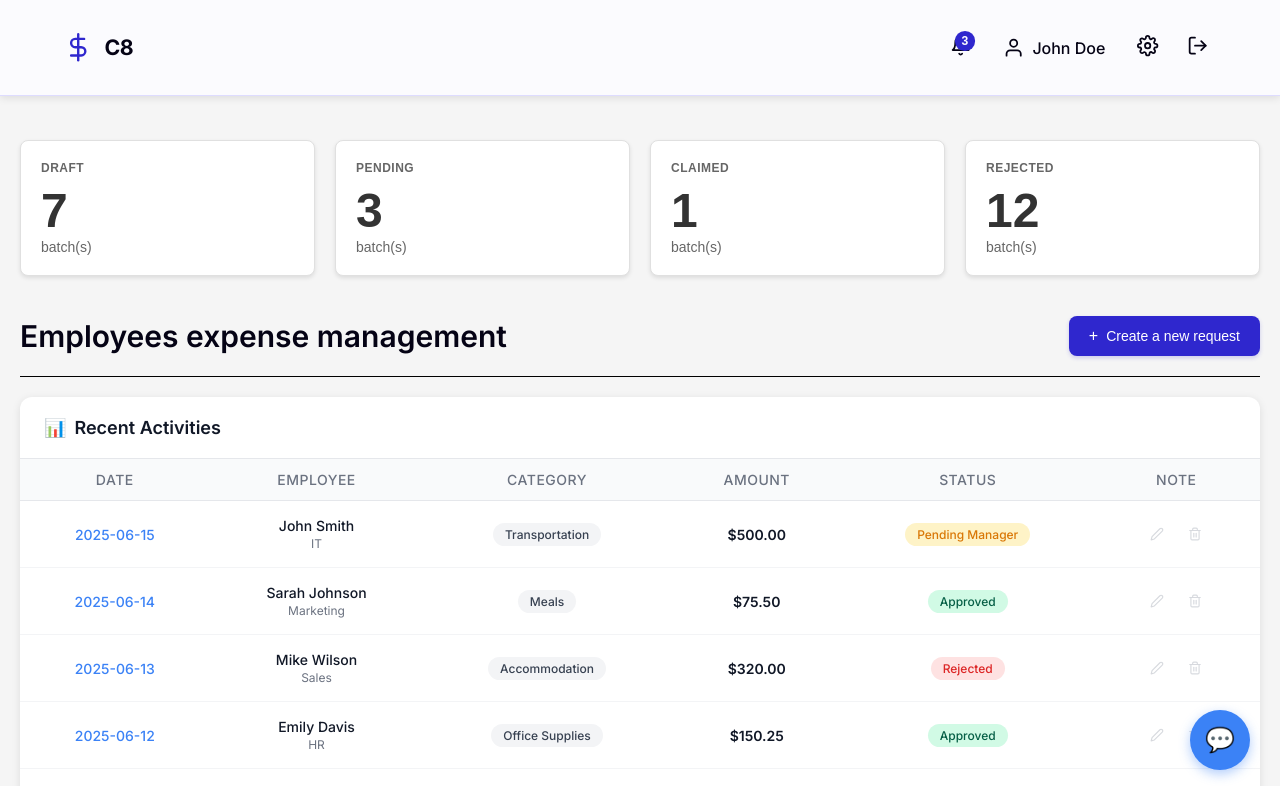
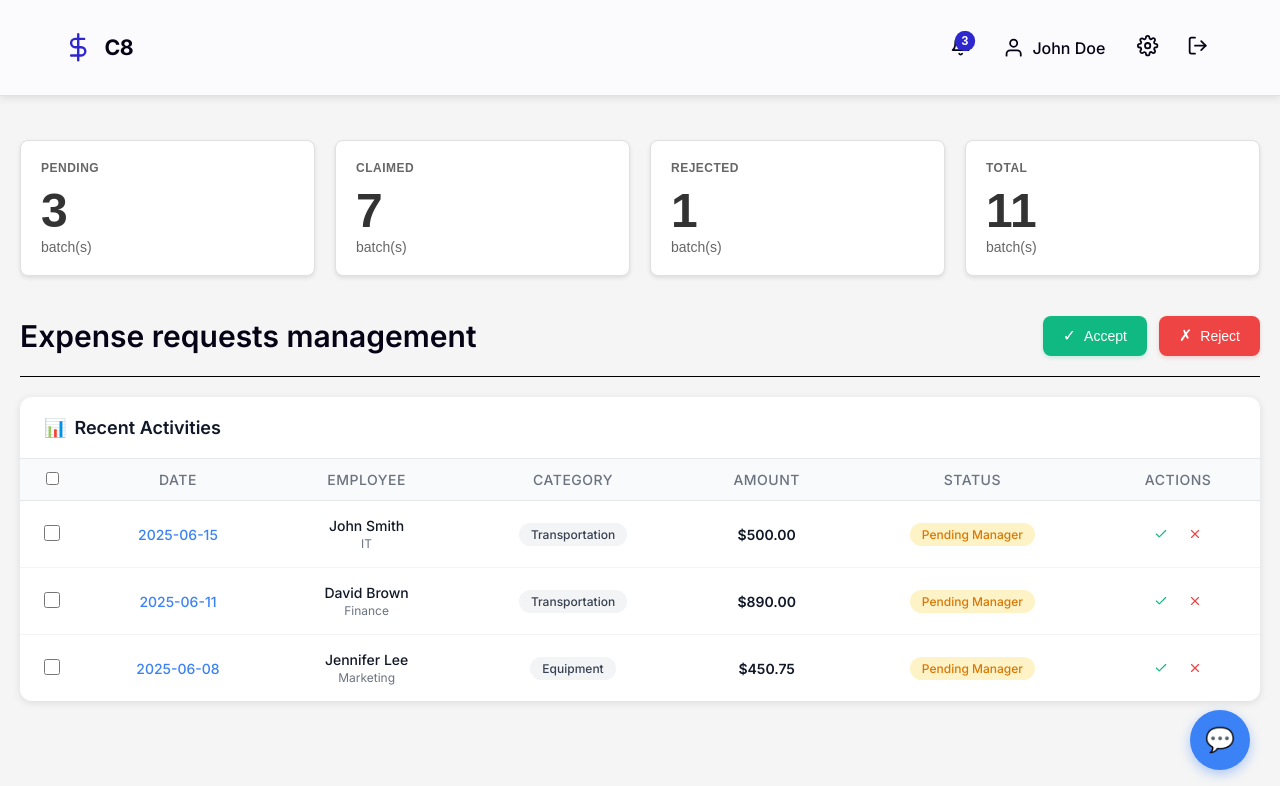
Before and after one commit to huyhuyhuy8s/c8-scrum-training, a React (Vite) app in the folder front-end/: page / in a window 1280 px wide. Shown: the top 786 px of the page. Built offline with nearby package versions, Linux system fonts and the light colour scheme.

Commit message:
Add main layout for manager
Completed to create main layout for manager.
Edit the action bar to accpet & reject

```diff
--- a/front-end/src/App.jsx
+++ b/front-end/src/App.jsx
@@ -7,7 +7,8 @@ function App() {
   return (
     <Router>
       <Routes>
-        <Route path="/" element={<MainLayout />} />
+        <Route path="/" element={<MainLayout userRole="manager" />} />
+        <Route path="/employee" element={<MainLayout userRole="employee" />} />
       </Routes>
     </Router>
   );
--- a/front-end/src/components/Action.jsx
+++ b/front-end/src/components/Action.jsx
@@ -1,18 +1,39 @@
 import React from 'react'
 
-const Action = ({ title, buttonText, onButtonClick }) => {
+const Action = ({ title, buttons = [], userRole = 'employee' }) => {
+  // Default button for employee (backward compatibility)
+  const defaultButtons = [
+    {
+      text: "Create a new request",
+      icon: "+",
+      className: "action-create-button",
+      onClick: () => console.log("Create new request")
+    }
+  ];
+
+  const displayButtons = buttons.length > 0 ? buttons : defaultButtons;
+
   return (
     <div className="action-container">
       <h1 className="action-title">
         {title}
       </h1>
-        <button
-        className="action-create-button"
-        onClick={onButtonClick}
-      >
-        <span className="action-create-button-icon">+</span>
-        {buttonText}
-      </button>
+
+      <div className="action-buttons-container">
+        {displayButtons.map((button, index) => (
+          <button
+            key={index}
+            className={button.className || "action-create-button"}
+            onClick={button.onClick}
+            title={button.title || button.text}
+          >
+            {button.icon && (
+              <span className="action-button-icon">{button.icon}</span>
+            )}
+            {button.text}
+          </button>
+        ))}
+      </div>
     </div>
   )
 }
--- a/front-end/src/components/List.jsx
+++ b/front-end/src/components/List.jsx
@@ -1,11 +1,12 @@
 import React, { useState } from 'react'
-import { FiEdit2, FiTrash2 } from 'react-icons/fi'
+import { FiEdit2, FiTrash2, FiCheck, FiX } from 'react-icons/fi'
 import AddExpense from './AddExpense'
 import '../styles/List.css'
 
-const List = ({ title = "Recent Activities", data = [] }) => {
+const List = ({ title = "Recent Activities", data = [], userRole = 'employee' }) => {
   const [showModal, setShowModal] = useState(false)
   const [selectedExpense, setSelectedExpense] = useState(null)
+  const [selectedRequests, setSelectedRequests] = useState([]) // For checkboxes
 
   // Sample data if no data is provided
   const sampleData = [
@@ -114,9 +115,22 @@ const List = ({ title = "Recent Activities", data = [] }) => {
       amount: "$2,500.00",
       status: "approved",
       statusText: "Approved"
+    }  ];
+
+  // Filter data based on user role
+  const getFilteredData = () => {
+    const baseData = data.length > 0 ? data : sampleData;
+
+    if (userRole === 'manager') {
+      // Manager should see requests that need approval (pending status)
+      return baseData.filter(item => item.status === 'pending');
+    } else {
+      // Employee sees all their requests
+      return baseData;
     }
-  ];
-  const displayData = data.length > 0 ? data : sampleData;
+  };
+
+  const displayData = getFilteredData();
 
   const handleRowClick = (expense) => {
     setSelectedExpense(expense)
@@ -155,6 +169,50 @@ const List = ({ title = "Recent Activities", data = [] }) => {
     }
   }
 
+  // Checkbox handlers
+  const handleSelectRequest = (requestId) => {
+    setSelectedRequests(prev => {
+      if (prev.includes(requestId)) {
+        return prev.filter(id => id !== requestId);
+      } else {
+        return [...prev, requestId];
+      }
+    });
+  };
+
+  const handleSelectAll = () => {
+    if (selectedRequests.length === displayData.length) {
+      setSelectedRequests([]);
+    } else {
+      setSelectedRequests(displayData.map(item => item.id));
+    }
+  };
+
+  // Manager action handlers
+  const handleAcceptRequest = (e, item) => {
+    e.stopPropagation();
+    if (userRole !== 'manager') return;
+
+    console.log(`Accept request with ID: ${item.id}`);
+    alert(`Request from "${item.employee.name}" has been accepted!`);
+    // Here you would typically call an API to update the request status
+  };
+
+  const handleRejectRequest = (e, item) => {
+    e.stopPropagation();
+    if (userRole !== 'manager') return;
+
+    const confirmReject = window.confirm(
+      `Are you sure you want to reject the expense request from "${item.employee.name}"?\n\nThis action can be undone later.`
+    );
+
+    if (confirmReject) {
+      console.log(`Reject request with ID: ${item.id}`);
+      alert(`Request from "${item.employee.name}" has been rejected!`);
+      // Here you would typically call an API to update the request status
+    }
+  };
+
   const closeModal = () => {
     setShowModal(false)
     setSelectedExpense(null)
@@ -183,15 +241,24 @@ const List = ({ title = "Recent Activities", data = [] }) => {
 
       <table className="list-table">        <thead className="list-table-header">
           <tr>
+            {userRole === 'manager' && (
+              <th>
+                <input
+                  type="checkbox"
+                  checked={selectedRequests.length === displayData.length && displayData.length > 0}
+                  onChange={handleSelectAll}
+                  title="Select all"
+                />
+              </th>
+            )}
             <th>Date</th>
             <th>Employee</th>
             <th>Category</th>
             <th>Amount</th>
             <th>Status</th>
-            <th>Note</th>
+            <th>{userRole === 'manager' ? 'Actions' : 'Note'}</th>
           </tr>
-        </thead>
-        <tbody>
+        </thead>        <tbody>
           {displayData.map((item) => (
             <tr
               key={item.id}
@@ -199,6 +266,21 @@ const List = ({ title = "Recent Activities", data = [] }) => {
               onClick={() => handleRowClick(item)}
               title="Click to view details"
             >
+              {userRole === 'manager' && (                <td className="list-table-cell checkbox-cell">
+                  <input
+                    type="checkbox"
+                    checked={selectedRequests.includes(item.id)}
+                    onChange={(e) => {
+                      e.stopPropagation();
+                      handleSelectRequest(item.id);
+                    }}
+                    onClick={(e) => {
+                      e.stopPropagation();
+                    }}
+                    title="Select this request"
+                  />
+                </td>
+              )}
               <td className="list-table-cell">
                 <span className="list-date">{item.date}</span>
               </td>
@@ -217,8 +299,29 @@ const List = ({ title = "Recent Activities", data = [] }) => {
                 <span className={`list-status ${getStatusClass(item.status)}`}>
                   {item.statusText}
                 </span>
-              </td>
-              <td className="list-table-cell">                <div className="list-actions">
+              </td>              <td className="list-table-cell">
+                <div className="list-actions">
+                  {userRole === 'manager' ? (
+                    // Manager view: Accept/Reject buttons
+                    <>
+                      <button
+                        className="action-button accept-button"
+                        onClick={(e) => handleAcceptRequest(e, item)}
+                        title="Accept this request"
+                      >
+                        <FiCheck />
+                      </button>
+                      <button
+                        className="action-button reject-button"
+                        onClick={(e) => handleRejectRequest(e, item)}
+                        title="Reject this request"
+                      >
+                        <FiX />
+                      </button>
+                    </>
+                  ) : (
+                    // Employee view: Update/Delete buttons
+                    <>
                       <button
                         className={`action-button update-button ${item.status !== 'draft' ? 'disabled' : ''}`}
                         onClick={(e) => handleUpdate(e, item)}
@@ -235,6 +338,8 @@ const List = ({ title = "Recent Activities", data = [] }) => {
                       >
                         <FiTrash2 />
                       </button>
+                    </>
+                  )}
                 </div>
               </td>
             </tr>
--- a/front-end/src/components/MainLayout.jsx
+++ b/front-end/src/components/MainLayout.jsx
@@ -7,12 +7,22 @@ import List from "./List";
 import FeedbackButton from "./FeedbackButton";
 import "../styles/MainLayout.css";
 
-const MainLayout = () => {
+const MainLayout = ({ userRole = 'employee' }) => {
   const [showAddExpense, setShowAddExpense] = useState(false);
 
   const handleCreateRequest = () => {
     console.log("Create new request");
     setShowAddExpense(true);
+  };
+
+  const handleAcceptRequest = () => {
+    console.log("Accept request");
+    alert("Request has been accepted!");
+  };
+
+  const handleRejectRequest = () => {
+    console.log("Reject request");
+    alert("Request has been rejected!");
   };
 
   const handleCloseAddExpense = () => {
@@ -22,6 +32,44 @@ const MainLayout = () => {
   const handleFeedback = () => {
     console.log("Feedback submitted");
     alert("Thank you for your feedback! We appreciate your input.");
+  };
+
+  // Define buttons based on user role
+  const getActionButtons = () => {
+    if (userRole === 'manager') {
+      return [
+        {
+          text: "Accept",
+          icon: "✓",
+          className: "action-accept-button",
+          onClick: handleAcceptRequest,
+          title: "Accept selected requests"
+        },
+        {
+          text: "Reject",
+          icon: "✗",
+          className: "action-reject-button",
+          onClick: handleRejectRequest,
+          title: "Reject selected requests"
+        }
+      ];
+    } else {
+      return [
+        {
+          text: "Create a new request",
+          icon: "+",
+          className: "action-create-button",
+          onClick: handleCreateRequest,
+          title: "Create a new expense request"
+        }
+      ];
+    }
+  };
+
+  const getActionTitle = () => {
+    return userRole === 'manager'
+      ? "Expense requests management"
+      : "Employees expense management";
   };
   return (
     <>
@@ -54,25 +102,23 @@ const MainLayout = () => {
             </div>
           </div>
         )}
-
-        {/* Dashboard Cards */}
+          {/* Dashboard Cards */}
         <div className="dashboard-cards">
-          <Card title="DRAFT" count="7" subtitle="batch(s)" />
-
           <Card title="PENDING" count="3" subtitle="batch(s)" />
 
-          <Card title="CLAIMED" count="1" subtitle="batch(s)" />
+          <Card title="CLAIMED" count="7" subtitle="batch(s)" />
 
-          <Card title="REJECTED" count="12" subtitle="batch(s)" />
-        </div>
-        {/* Action Section */}
+          <Card title="REJECTED" count="1" subtitle="batch(s)" />
+
+          <Card title="TOTAL" count="11" subtitle="batch(s)" />
+        </div>{/* Action Section */}
         <Action
-          title="Employees expense management"
-          buttonText="Create a new request"
-          onButtonClick={handleCreateRequest}
+          title={getActionTitle()}
+          buttons={getActionButtons()}
+          userRole={userRole}
         />
         {/* List Component */}
-        <List />
+        <List userRole={userRole} />
         {/* Feedback Button */}
         <FeedbackButton onClick={handleFeedback} />
       </div>
--- a/front-end/src/styles/Action.css
+++ b/front-end/src/styles/Action.css
@@ -55,3 +55,98 @@
   font-size: 16px;
   line-height: 1;
 }
+
+/* Container for multiple buttons */
+.action-buttons-container {
+  display: flex;
+  gap: 12px;
+  align-items: center;
+}
+
+/* Common button icon style */
+.action-button-icon {
+  font-size: 16px;
+  line-height: 1;
+}
+
+/* Accept button style */
+.action-accept-button {
+  background-color: #10b981;
+  color: white;
+  border: none;
+  border-radius: 8px;
+  padding: 12px 20px;
+  font-size: 14px;
+  font-weight: 500;
+  cursor: pointer;
+  display: flex;
+  align-items: center;
+  gap: 8px;
+  transition: all 0.3s ease;
+  box-shadow: 0 2px 4px rgba(16, 185, 129, 0.2);
+}
+
+.action-accept-button:hover {
+  background-color: #059669;
+  transform: translateY(-2px);
+  box-shadow: 0 4px 12px rgba(16, 185, 129, 0.3);
+}
+
+.action-accept-button:active {
+  transform: translateY(-1px);
+  box-shadow: 0 2px 6px rgba(16, 185, 129, 0.4);
+}
+
+.action-accept-button:focus {
+  outline: none;
+  box-shadow: 0 0 0 3px rgba(16, 185, 129, 0.3);
+}
+
+/* Reject button style */
+.action-reject-button {
+  background-color: #ef4444;
+  color: white;
+  border: none;
+  border-radius: 8px;
+  padding: 12px 20px;
+  font-size: 14px;
+  font-weight: 500;
+  cursor: pointer;
+  display: flex;
+  align-items: center;
+  gap: 8px;
+  transition: all 0.3s ease;
+  box-shadow: 0 2px 4px rgba(239, 68, 68, 0.2);
+}
+
+.action-reject-button:hover {
+  background-color: #dc2626;
+  transform: translateY(-2px);
+  box-shadow: 0 4px 12px rgba(239, 68, 68, 0.3);
+}
+
+.action-reject-button:active {
+  transform: translateY(-1px);
+  box-shadow: 0 2px 6px rgba(239, 68, 68, 0.4);
+}
+
+.action-reject-button:focus {
+  outline: none;
+  box-shadow: 0 0 0 3px rgba(239, 68, 68, 0.3);
+}
+
+/* Responsive design for multiple buttons */
+@media (max-width: 768px) {
+  .action-buttons-container {
+    flex-direction: column;
+    gap: 8px;
+    width: 100%;
+  }
+
+  .action-create-button,
+  .action-accept-button,
+  .action-reject-button {
+    width: 100%;
+    justify-content: center;
+  }
+}
--- a/front-end/src/styles/List.css
+++ b/front-end/src/styles/List.css
@@ -184,6 +184,43 @@
   color: #9ca3af;
 }
 
+/* Checkbox styles */
+.checkbox-cell {
+  width: 40px;
+  text-align: center;
+  position: relative;
+}
+
+.checkbox-cell input[type="checkbox"] {
+  width: 16px;
+  height: 16px;
+  cursor: pointer;
+  accent-color: #2f27ce;
+  position: relative;
+  z-index: 10;
+}
+
+/* Manager-specific action buttons */
+.action-button.accept-button {
+  color: #10b981;
+  padding: 4px 6px;
+}
+
+.action-button.accept-button:hover {
+  background-color: #d1fae5;
+  color: #059669;
+}
+
+.action-button.reject-button {
+  color: #ef4444;
+  padding: 4px 6px;
+}
+
+.action-button.reject-button:hover {
+  background-color: #fee2e2;
+  color: #dc2626;
+}
+
 /* Clickable row styling */
 .clickable-row {
   cursor: pointer;
@@ -263,4 +300,13 @@
     width: 14px;
     height: 14px;
   }
+
+  .checkbox-cell {
+    width: 30px;
+  }
+
+  .checkbox-cell input[type="checkbox"] {
+    width: 14px;
+    height: 14px;
+  }
 }
```
Lines whose indentation alone changed are shown as unchanged.
